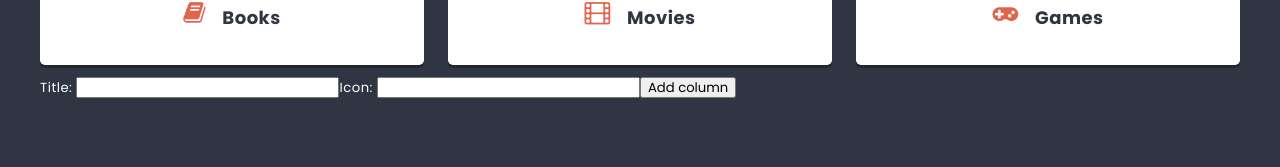
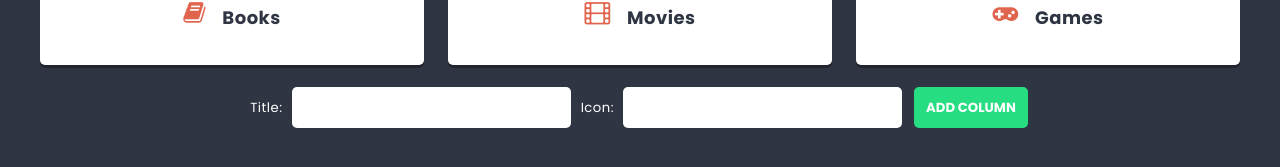
Before and after one commit to karmana/project-react-app, a React (Create React App) app: page / in a window 1280 px wide. Shown: the part 555-722 px from the top of the page. Built offline with nearby package versions, Linux system fonts and the light colour scheme.

Commit message:
11.6 done - Add component button and textInput, add styles

```diff
--- a/src/components/ColumnForm/ColumnForm.js
+++ b/src/components/ColumnForm/ColumnForm.js
@@ -1,4 +1,5 @@
 import styles from './ColumnForm.module.scss';
+import Button from '../Button/Button';
 import { useState } from 'react';
 
 const ColumnForm = props => {
@@ -13,10 +14,10 @@ const ColumnForm = props => {
         }
 
         return (
-        <form onSubmit={handleSubmit}>
-           Title: <input type="text" value={title} onChange={e => setTitle(e.target.value)} />
-           Icon: <input type="text" value={icon} onChange={e => setIcon(e.target.value)} />
-            <button>Add column</button>
+        <form className={styles.columnForm} onSubmit={handleSubmit}>
+           <label>Title:</label> <input type="text" value={title} onChange={e => setTitle(e.target.value)} />
+           <label>Icon:</label> <input type="text" value={icon} onChange={e => setIcon(e.target.value)} />
+            <Button>Add column</Button>
         </form>
     );
 };
--- a/src/components/ColumnForm/ColumnForm.module.scss
+++ b/src/components/ColumnForm/ColumnForm.module.scss
@@ -0,0 +1,18 @@
+@import '../../styles/settings.scss';
+
+.columnForm {
+    padding: 10px;
+    text-align: center;
+
+    label {
+        margin-left: 10px;
+        margin-right: 5px;
+    }
+
+    input {
+        line-height: 1.3;
+        border-radius: $radius;
+        border: 0;
+        padding: $base-size;
+    }
+}
--- a/src/components/TextInput/TextInput.js
+++ b/src/components/TextInput/TextInput.js
@@ -1,7 +1,12 @@
 import styles from './TextInput.module.scss';
 
-const TextInput = props => {
-    return (<input className={styles.input} placeholder={props.placeholder} type="text" />);
+const TextInput = (props) => {
+    return (<input className={styles.input}
+            value={props.value}
+            onChange={props.onChange}
+            placeholder={props.placeholder}
+            type="text" />
+            );
 };
 
 export default TextInput;
```
Also changed, not shown: src/components/SearchForm/SearchForm.js (line endings or trailing spaces).
